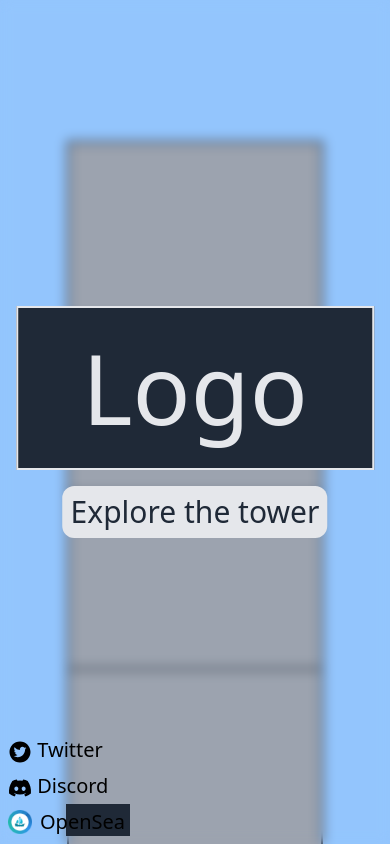
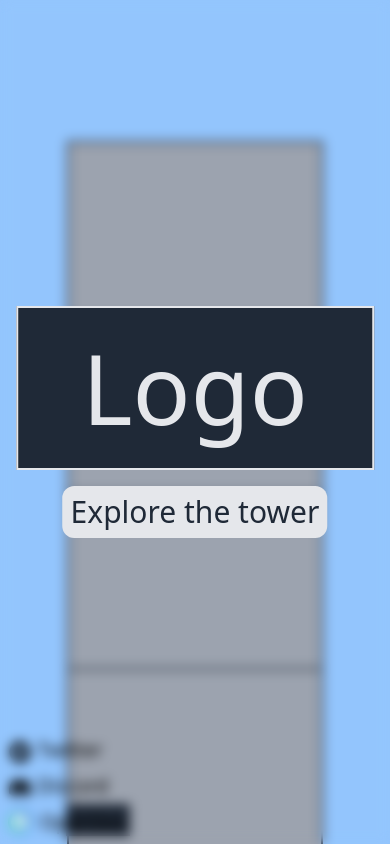
Before and after one commit to Legion555/bit-guy_website, a React (Create React App) app: page / in a window 390 px wide. Built offline with nearby package versions, Linux system fonts and the light colour scheme.

Commit message:
fix z-index

```diff
--- a/src/components/Audio.js
+++ b/src/components/Audio.js
@@ -36,7 +36,7 @@ export default function Audio() {
 
   const Icon = ({toggleMute, isMuted}) => {
     return (
-        <div className="absolute z-40 bottom-4 right-8 flex justify-center items-center">
+        <div className="absolute z-30 bottom-4 right-8 flex justify-center items-center">
             {!isMuted ?
             <svg className="transform rotate-180" xmlns="http://www.w3.org/2000/svg" width="48" height="48" viewBox="0 0 24 24" onClick={() => toggleMute()}>
                 <rect class="eq-bar eq-bar--1" x="4" y="4" width="3.7" height="16"/>
--- a/src/components/Building.js
+++ b/src/components/Building.js
@@ -2,7 +2,7 @@
 
 export default function Building() {
     return (
-        <div className="w-64 md:w-80 h-5/6 absolute z-30 left-1/2 transform -translate-x-1/2 bottom-0 flex flex-col">
+        <div className="w-64 md:w-80 h-5/6 absolute z-20 left-1/2 transform -translate-x-1/2 bottom-0 flex flex-col">
             <div className="w-full h-1/4 border-t-2 border-r-2 border-l-2 border-gray-800 bg-gray-400 hover:bg-gray-200" />
             <div className="w-full h-1/4 border-t-2 border-r-2 border-l-2 border-gray-800 bg-gray-400 hover:bg-gray-200" />
             <div className="w-full h-1/4 border-t-2 border-r-2 border-l-2 border-gray-800 bg-gray-400 hover:bg-gray-200" />
--- a/src/components/Car.js
+++ b/src/components/Car.js
@@ -12,7 +12,7 @@ export default function Car({isEntered}) {
     }, [isEntered])
 
     return (
-        <div className={`w-16 h-8 absolute z-40 transform -translate-x-1/2 bottom-2 bg-gray-800 transition-all ease-in duration-700 ${isMoving ? 'left-1/2' : 'left-1/4'}`}>
+        <div className={`w-16 h-8 absolute z-30 transform -translate-x-1/2 bottom-2 bg-gray-800 transition-all ease-in duration-700 ${isMoving ? 'left-1/2' : 'left-1/4'}`}>
 
         </div>
     )
--- a/src/components/Clouds.js
+++ b/src/components/Clouds.js
@@ -11,7 +11,7 @@ export default function CloudContainer() {
 
     return (
       <>
-      <div className="w-full h-full absolute animate-cloudsLeft">
+      <div className="w-full h-full absolute z-10 animate-cloudsLeft">
         {cloudArray.map(cloud =>
           <Cloud key={cloud.dur} posX={cloud.posX} posY={cloud.posY} />
           )}
--- a/src/components/SocialLinks.js
+++ b/src/components/SocialLinks.js
@@ -4,7 +4,7 @@ import OpenSea from '../assets/opensea.png'
 
 export default function SocialLinks() {
     return (
-        <div className="absolute z-40 bottom-2 md:bottom-4 left-2 md:left-4 flex flex-col gap-2 md:gap-4">
+        <div className="absolute z-30 bottom-2 md:bottom-4 left-2 md:left-4 flex flex-col gap-2 md:gap-4">
             <p className="text-xl md:text-2xl transform transition ease-in duration-300 hover:scale-110 cursor-pointer"
                 ><AiFillTwitterCircle className="text-2xl md:text-4xl inline" /> Twitter</p>
             <p className="text-xl md:text-2xl transform transition ease-in duration-300 hover:scale-110 cursor-pointer"
```
